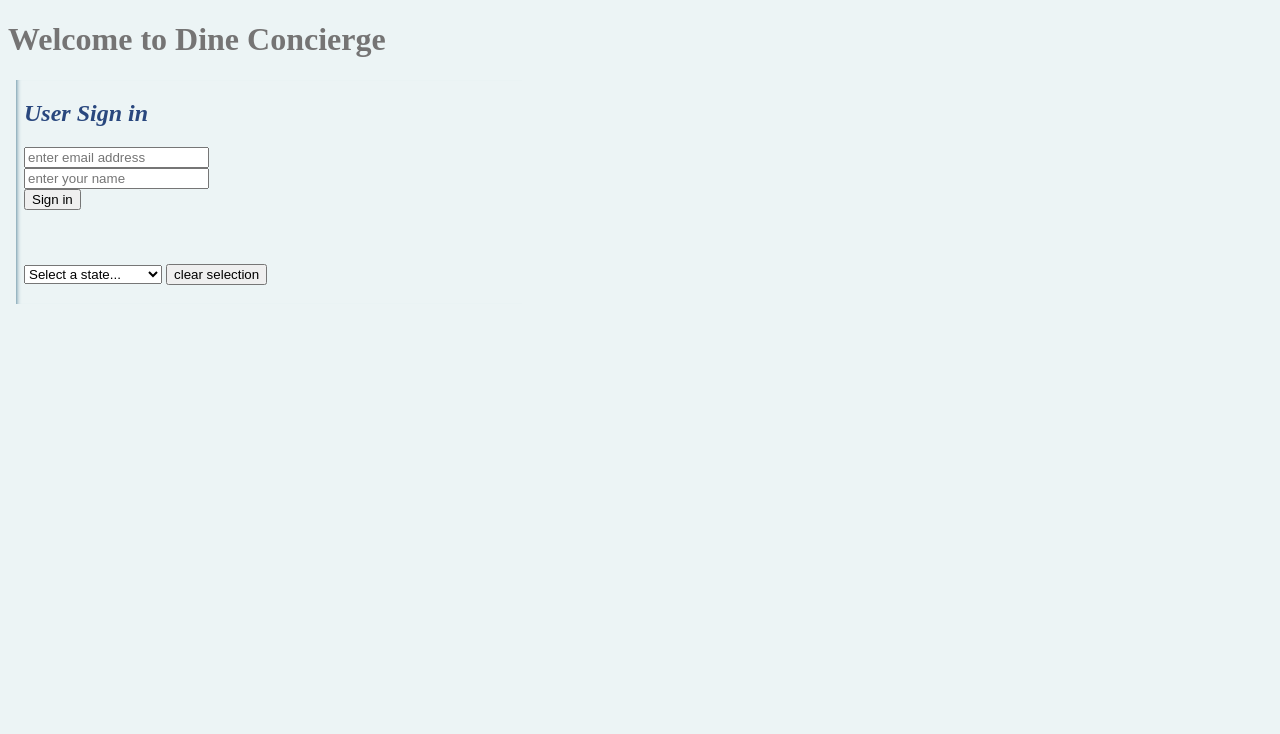
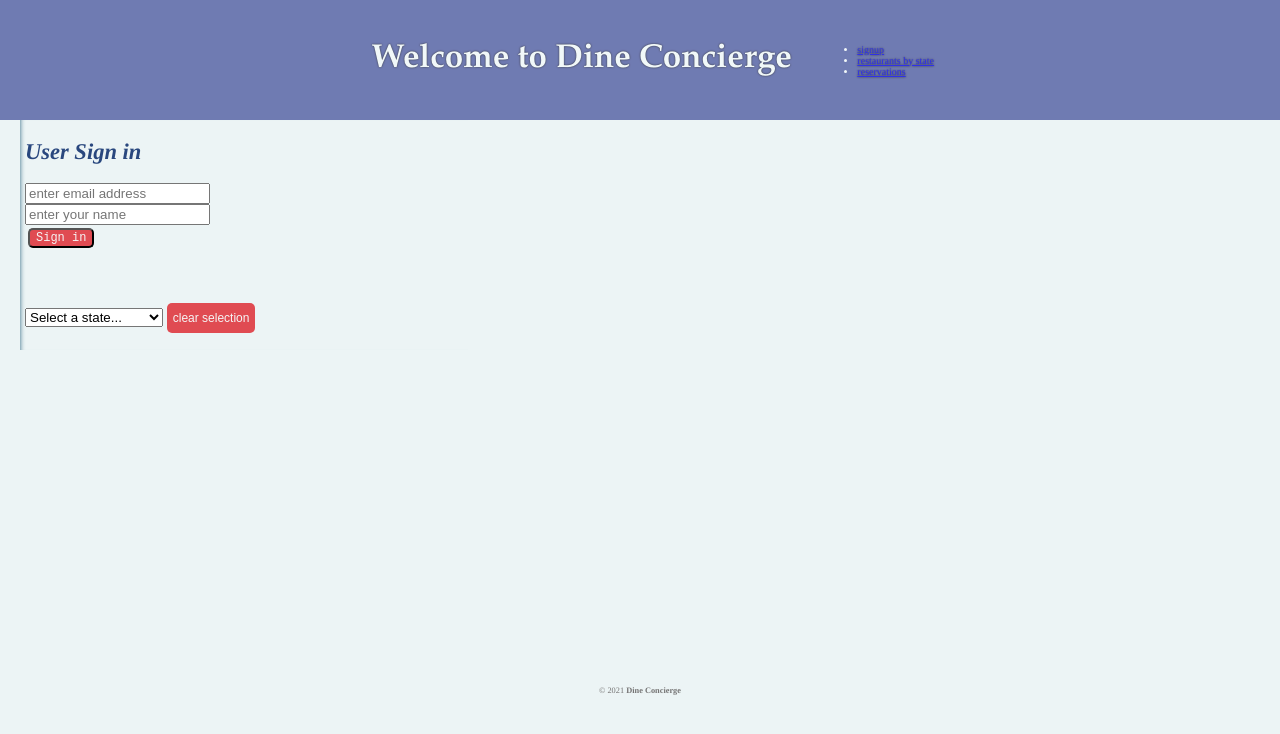
Before and after one commit to Pwako11/dine-concierge-frontend, a website: page index.html in a window 1280 px wide. Drawn offline with Linux system fonts and the light colour scheme.

Commit message:
Updated HTML and CSS

```diff
--- a/css/stylesheets.css
+++ b/css/stylesheets.css
@@ -8,28 +8,64 @@
 @tailwind utilities;
 
 
+html{
+  font-size: 62.5%;
+}
+
 body{
   background-color: rgba(226, 239, 241, 0.651);
   color: rgb(117, 116, 116);
+  margin: 0;
+  font-family: monospace;
+  font-family: Times, Times New Roman, serif;
+}
+
+header.page-header {
+  display: flex;
+  justify-content: center;
+  background: #515DA2;
+  opacity: .8;
+  height: 120px;
+  min-width: 800px;
+  width: 100%;
+  align-items: center;
+  color: #29477e;
+  text-shadow: #000 0 0 .2em;
+}
+
+header.page-header > h1 {
+  font: bold calc(1em + 2 * (100vw - 120px) / 100) Palatino, URW Palladio L, serif;
+  margin: 2%;
+  color:rgb(243, 249, 250)
+}
+
+p.container {
+  font: Times, Times New Roman, serif;
 }
 
 h1.container {
   text-align: center;
-  color: #29477e;
+  color: rgb(155, 143, 143)
+}
+
+.menu {
+  color: rgb(243, 249, 250);
 }
 
 *{
   box-sizing: border-box;
 }
 
-
 aside {
-  width: 40%;
+  width: 35%;
   padding-left: .5rem;
-  margin-left: .5rem;
+  margin-left: 2rem;
+  padding-right: .5rem;
+  margin-right: 2rem;
   float: left;
   box-shadow: inset 5px 0 5px -5px #29627e;
   font-style: italic;
+  font-size: 1.5rem;
   color: #29477e;
 }
 
@@ -38,22 +74,66 @@ aside > p {
 }
 
 p {
-  font-family: 'Fira Sans', sans-serif;
+  font-family: Times, Times New Roman, serif;
+}
+
+.column2 {
+  float: left;
+  max-width: 700px;
+  padding: 100px;
+  column-gap: 100px;
+  column-rule-style: solid;
+  overflow: visible;
 }
 
 
-/* Create two unequal columns that floats next to each other */
-/* .column2 {
-  column-count: 2;
-  float: right;
-  padding: 40px;
-  column-rule-style: solid;
-} */
-
-/* .left {
-  width: 25%;
+button {
+  position: relative;
+  background-color: #e04b52;
+  border: none;
+  border-radius: 5px;
+  height: 3rem;
+  width: max-content;
+  color: whitesmoke;
+  font-size: 12px;
+  justify-self: center;
 }
 
-.right {
-  width: 75%;
-} */
+button:hover {
+  background-color: whitesmoke;
+  border: #e04b52 solid 1px;
+  color: #e04b52;
+}
+
+button:focus{
+  background: royalblue;
+}
+
+input:focus {
+  background: royalblue;
+}
+
+.submit {
+  position: relative;
+  background-color: #e04b52;
+  border-radius: 5px;
+  height: 2rem;
+  width: max-content;
+  color: whitesmoke;
+  font-size: 12px;
+  justify-self: center;
+  font-family: monospace;
+  margin: 3px;
+}
+.submit:hover {
+  background-color: whitesmoke;
+  border: #e04b52 solid 1px;
+  color: #e04b52;
+}
+
+footer.branding {
+  display: flex;
+  justify-content: center;
+  width: 100%;
+  align-items: center;
+}
--- a/index.html
+++ b/index.html
@@ -4,20 +4,32 @@
     <meta charset="UTF-8">
     <meta http-equiv="X-UA-Compatible" content="IE=edge">
     <meta name="viewport" content="width=device-width, initial-scale=1.0">
+    <meta name="description" content="Let our concierge make all your restaurant reservations">
+    <meta name="robots" content="index,follow">
     <link rel="stylesheet" type="text/css" href="css/stylesheets.css" media="screen"/>
     <title>Dine Concierge</title>
 </head>
 <body>
-    <!-- <img src="public/image/01-unsplash.jpg" alt="top-background"  width="450" height="200"> -->
+    <header class="page-header">
+        <h1>Welcome to Dine Concierge</h1>
+
+        <nav class="menu">
+            <ul>
+              <li><a href="#signup">signup</a></li>
+              <li><a href="#restaurants_search">restaurants by state</a></li>
+              <li><a href="#reserved_restaurants">reservations</a></li>
+            </ul>
+          </nav>
+    </header>
 
     <div class="container">
-        <h1>Welcome to Dine Concierge</h1>
+
         <aside class="column1">
-            <form name="new_user_form">
+            <form id="signup" name="new_user_form">
                 <h1>User Sign in</h1>
                     <input type="email" name="email" placeholder="enter email address"></br>
                     <input type="text" name="name" placeholder="enter your name"></br>
-                    <input type="submit" value="Sign in">
+                    <input type="submit" value="Sign in" class="submit">
             </form>
             <br>
 
@@ -87,8 +99,6 @@
 
             <section id="restaurants_results">
 
-                <!-- <img src="public/image/02-unsplash.jpg" alt="middle-background" width="200" height="300"> -->
-
                 <h3></h3>
 
                 <ul></ul>
@@ -107,7 +117,7 @@
 
             <form id="new_reservation_form" name="new_reservation_form" >
                 <input type="hidden" name="reservation[id]" >
-                <input id="reservation[user_id]" name="reservation[user_id]" class="hidden_user_id">
+                <input type="hidden" id="reservation[user_id]" name="reservation[user_id]" class="hidden_user_id">
                 <input type="hidden" id="reservation[restaurant_name]" name="reservation[restaurant_name]"><br>
 
                 <h2> Select a date and Time for your reservation</h2>
@@ -115,14 +125,12 @@
                 <img src="public/image/calendar-pic.png" alt="calendar" width="100" height="100">
 
                 <input type="datetime-local" name="reservation[booked_time]" value="2021-01-01T11:59" ><br>
-                <textarea name="reservation[notes]" style="width:200px; height:250px;" placeholder="Enter your reservation notes"></textarea><br>
-                <input type="submit" value="Submit">
-
+                <textarea name="reservation[notes]" style="width:300px; height:100px;" placeholder="Enter your reservation notes" id="reservationNotes" onfocus="this.value=''" ></textarea><br>
+                <input type="submit" value="Submit" class="submit">
 
             </form>
 
             <section  id="reserved_restaurants">
-                <!-- <img src="public/image/03-unsplash.jpg" alt="bottom-background"> -->
 
                 <h3></h3>
 
@@ -130,7 +138,13 @@
 
             </section>
         </main>
+
+
     </div>
+
+    <footer class="branding">
+        <small>&copy; 2021 <strong>Dine Concierge </strong></small>
+    </footer>
 
     <script type="text/javascript" src="./src/user.js"></script>
     <script type="text/javascript" src="./src/reservation.js"></script>
@@ -138,4 +152,5 @@
     <script type="text/javascript" src="./src/DocuMenuService.js"></script>
     <script type="text/javascript" defer src="./src/index.js"></script>
 </body>
+
 </html>
--- a/src/ApiService.js
+++ b/src/ApiService.js
@@ -37,12 +37,6 @@ class ApiService {
 
         return fetch(this.baseUrl + "/reservations", configObj)
         .then(response => response.json())
-        .then(response => {
-            const newReservation = new Reservation(response)
-        })
-        .catch(function(error) {
-            alert("Please ensure all the fields are completed to reserve your restaurant");
-        })
     }
 
         deleteReservation = (reservation) => {
--- a/src/index.js
+++ b/src/index.js
@@ -78,7 +78,6 @@ function list(restaurants) {
         restaurantList.append(li)
     }
     console.log("#3 list restaurants")
-
 }
 
 function resetSelectBox() {
@@ -132,15 +131,25 @@ function showReservationForm() {
     }
 }
 
-function rsvp(event) {
+async function rsvp(event) {
     event.preventDefault()
     const form = event.target
     const formData = new FormData(form)
 
-    api.submitResevationData(formData)
-    console.log("#5 reserve selected restaurant")
-    viewReservationList()
-    form.reset()
+    await api.submitResevationData(formData)
+    .then(response => {
+        if(!response.error){
+            const newReservation = new Reservation(response)
+            viewReservationList()
+            console.log("#5 reserve selected restaurant")
+        }else{
+        alert(error.message)
+        }
+    })
+    .catch(function(error) {
+        alert("Please ensure all the fields are completed to reserve your restaurant");
+        console.log(error.message)
+    })
 }
 
 async function viewReservationList() {
@@ -160,10 +169,8 @@ async function viewReservationList() {
                 deleteButton.innerHTML = "Delete Reservation"
                 deleteButton.addEventListener("click", () => { deleteReservation(li, reserved) })
 
-                console.log("flow Current User global", currentUser.id)
-                console.log("flow Current User local", reserved.user_id)
-
                 if (reservedUser.id === reserved.user_id) {
+                    console.log(" Current User: ", reservedUser.id, " Reserved user: ", reserved.user_id )
                     p.innerHTML = reserved.restaurant_name + " \n " + "Date Booked:" + reserved.booked_time + " \n " + "Reservation Notes:" + reserved.notes +" \n "+ "Reserved by:" + reserved.user.name;
 
                     p.append(deleteButton)
```
